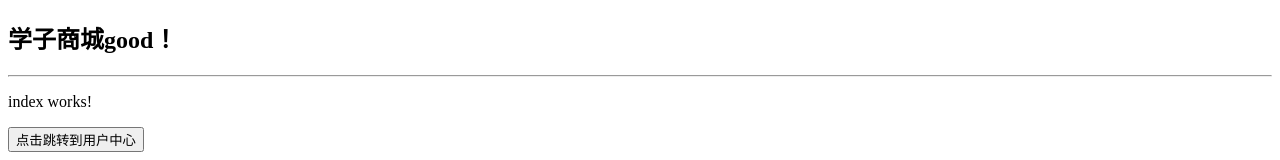
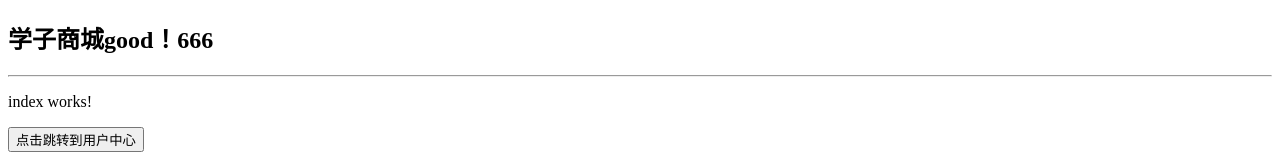
Before and after one commit to zgbrozzz/myngapp03, an Angular app: page / in a window 1280 px wide. Shown: the top 160 px of the page. Built offline with nearby package versions, Linux system fonts and the light colour scheme.

Commit message:
update title

```diff
--- a/src/app/app.component.html
+++ b/src/app/app.component.html
@@ -1,3 +1,4 @@
-<h2>学子商城good！</h2>
+
+<h2>学子商城good！666</h2>
 <hr>
 <router-outlet></router-outlet>
```
